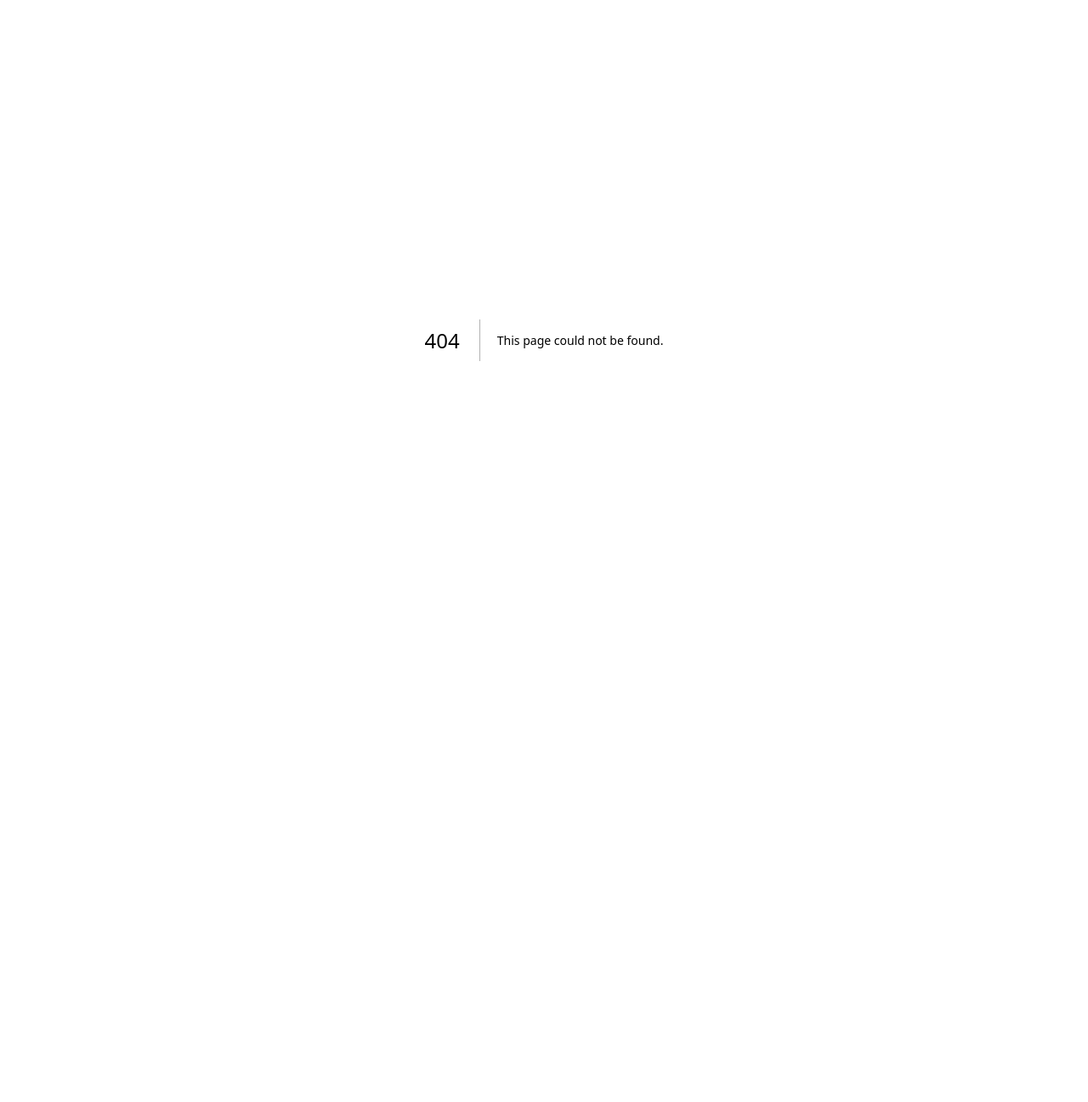
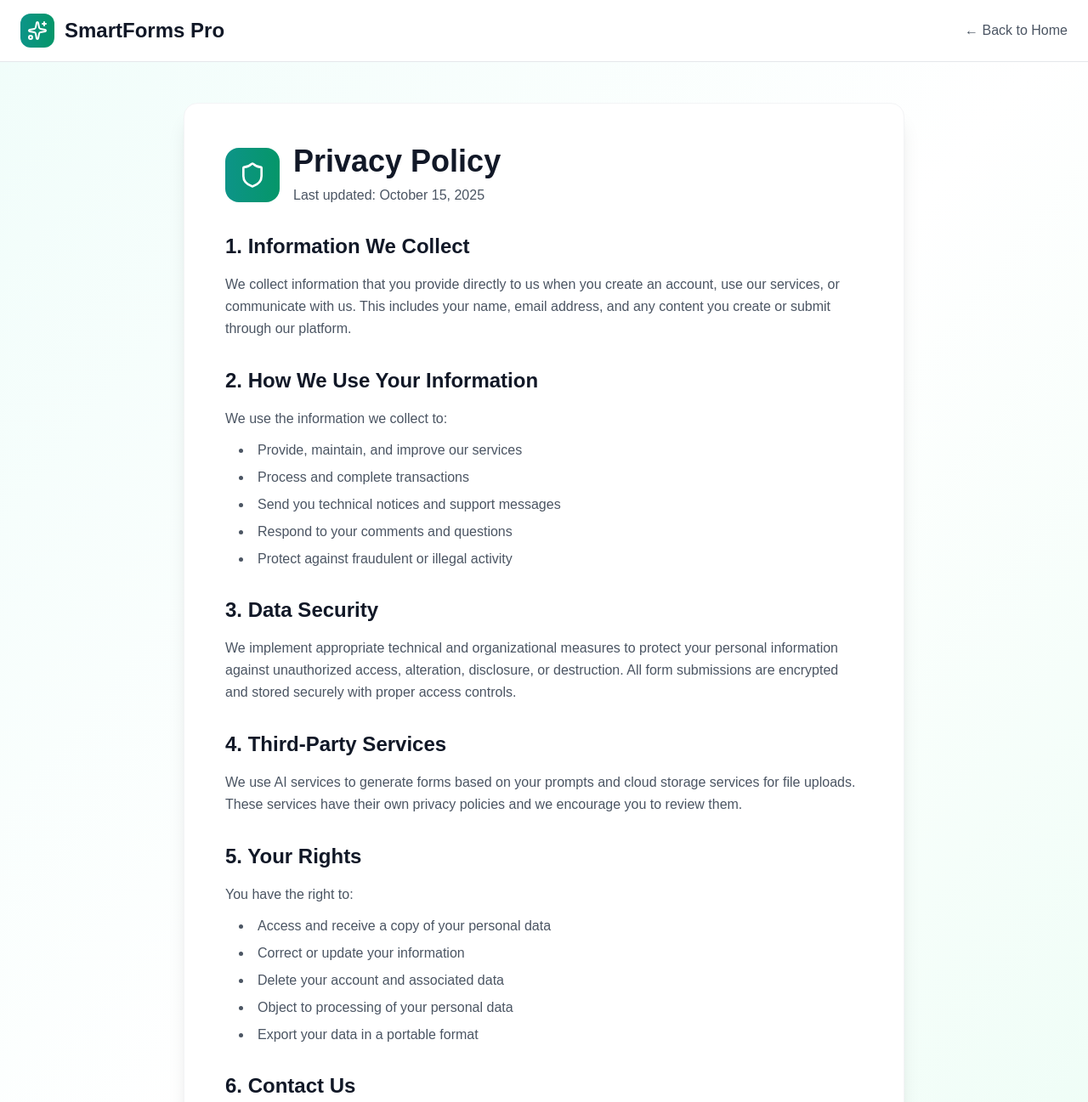
Before and after one commit to Mayankkamriya/AI-Based-Form-Generator, a Next.js app in the folder frontend/: page /privacy in a window 1280 px wide. Before the commit this address had no page. Shown: the top 1297 px of the page at 85% size. Before the commit the page ends 800 px from the top, so only its background shows below. Built offline with nearby package versions, Linux system fonts and the light colour scheme.

Commit message:
privacy policy page created

```diff
--- a/frontend/app/layout.tsx
+++ b/frontend/app/layout.tsx
@@ -14,7 +14,7 @@ const geistMono = localFont({
 });
 
 export const metadata: Metadata = {
-  title: "FormAI by Mayank Kamriya",
+  title: "SmartForms Pro by Mayank Kamriya",
   description: "Generated by create next app",
 };
 
--- /dev/null
+++ b/frontend/app/privacy/page.tsx
@@ -0,0 +1,122 @@
+'use client';
+
+import Link from 'next/link';
+import { Shield, Sparkles } from 'lucide-react';
+
+export default function PrivacyPolicyPage() {
+  return (
+    <div className="min-h-screen bg-gradient-to-br from-teal-50 via-white to-emerald-50">
+      <nav className="px-6 py-4 bg-white border-b border-gray-200">
+        <div className="max-w-7xl mx-auto flex items-center justify-between">
+          <Link href="/" className="flex items-center space-x-3">
+            <div className="w-10 h-10 bg-gradient-to-r from-teal-600 to-emerald-600 rounded-xl flex items-center justify-center">
+              <Sparkles className="w-6 h-6 text-white" />
+            </div>
+            <span className="text-2xl font-bold text-gray-900">SmartForms Pro</span>
+          </Link>
+          <Link
+            href="/"
+            className="text-gray-600 hover:text-gray-900 transition-colors duration-200"
+          >
+            ← Back to Home
+          </Link>
+        </div>
+      </nav>
+
+      <div className="max-w-4xl mx-auto px-6 py-12">
+        <div className="bg-white rounded-2xl shadow-xl border border-gray-100 p-8 md:p-12">
+          <div className="flex items-center space-x-4 mb-8">
+            <div className="w-16 h-16 bg-gradient-to-r from-teal-600 to-emerald-600 rounded-2xl flex items-center justify-center">
+              <Shield className="w-8 h-8 text-white" />
+            </div>
+            <div>
+              <h1 className="text-4xl font-bold text-gray-900">Privacy Policy</h1>
+              <p className="text-gray-600 mt-2">Last updated: October 15, 2025</p>
+            </div>
+          </div>
+
+          <div className="prose prose-lg max-w-none">
+            <section className="mb-8">
+              <h2 className="text-2xl font-semibold text-gray-900 mb-4">1. Information We Collect</h2>
+              <p className="text-gray-600 leading-relaxed">
+                We collect information that you provide directly to us when you create an account, use our services,
+                or communicate with us. This includes your name, email address, and any content you create or submit
+                through our platform.
+              </p>
+            </section>
+
+            <section className="mb-8">
+              <h2 className="text-2xl font-semibold text-gray-900 mb-4">2. How We Use Your Information</h2>
+              <p className="text-gray-600 leading-relaxed mb-3">
+                We use the information we collect to:
+              </p>
+              <ul className="list-disc list-inside text-gray-600 space-y-2 ml-4">
+                <li>Provide, maintain, and improve our services</li>
+                <li>Process and complete transactions</li>
+                <li>Send you technical notices and support messages</li>
+                <li>Respond to your comments and questions</li>
+                <li>Protect against fraudulent or illegal activity</li>
+              </ul>
+            </section>
+
+            <section className="mb-8">
+              <h2 className="text-2xl font-semibold text-gray-900 mb-4">3. Data Security</h2>
+              <p className="text-gray-600 leading-relaxed">
+                We implement appropriate technical and organizational measures to protect your personal information
+                against unauthorized access, alteration, disclosure, or destruction. All form submissions are encrypted
+                and stored securely with proper access controls.
+              </p>
+            </section>
+
+            <section className="mb-8">
+              <h2 className="text-2xl font-semibold text-gray-900 mb-4">4. Third-Party Services</h2>
+              <p className="text-gray-600 leading-relaxed">
+                We use AI services to generate forms based on your prompts and cloud storage services for file uploads.
+                These services have their own privacy policies and we encourage you to review them.
+              </p>
+            </section>
+
+            <section className="mb-8">
+              <h2 className="text-2xl font-semibold text-gray-900 mb-4">5. Your Rights</h2>
+              <p className="text-gray-600 leading-relaxed mb-3">
+                You have the right to:
+              </p>
+              <ul className="list-disc list-inside text-gray-600 space-y-2 ml-4">
+                <li>Access and receive a copy of your personal data</li>
+                <li>Correct or update your information</li>
+                <li>Delete your account and associated data</li>
+                <li>Object to processing of your personal data</li>
+                <li>Export your data in a portable format</li>
+              </ul>
+            </section>
+
+            <section className="mb-8">
+              <h2 className="text-2xl font-semibold text-gray-900 mb-4">6. Contact Us</h2>
+              <p className="text-gray-600 leading-relaxed">
+                If you have any questions about this Privacy Policy or our data practices, please contact us
+                through our support channels.
+              </p>
+            </section>
+          </div>
+
+          <div className="mt-12 pt-8 border-t border-gray-200">
+            <div className="flex flex-col sm:flex-row items-center justify-between space-y-4 sm:space-y-0">
+              <Link
+                href="/terms"
+                className="text-teal-600 hover:text-teal-700 font-medium transition-colors duration-200"
+              >
+                View Terms of Service →
+              </Link>
+              <Link
+                href="/"
+                className="bg-gradient-to-r from-teal-600 to-emerald-600 text-white px-6 py-2 rounded-xl font-semibold hover:shadow-lg transform hover:-translate-y-0.5 transition-all duration-200"
+              >
+                Back to Home
+              </Link>
+            </div>
+          </div>
+        </div>
+      </div>
+    </div>
+  );
+}
```
